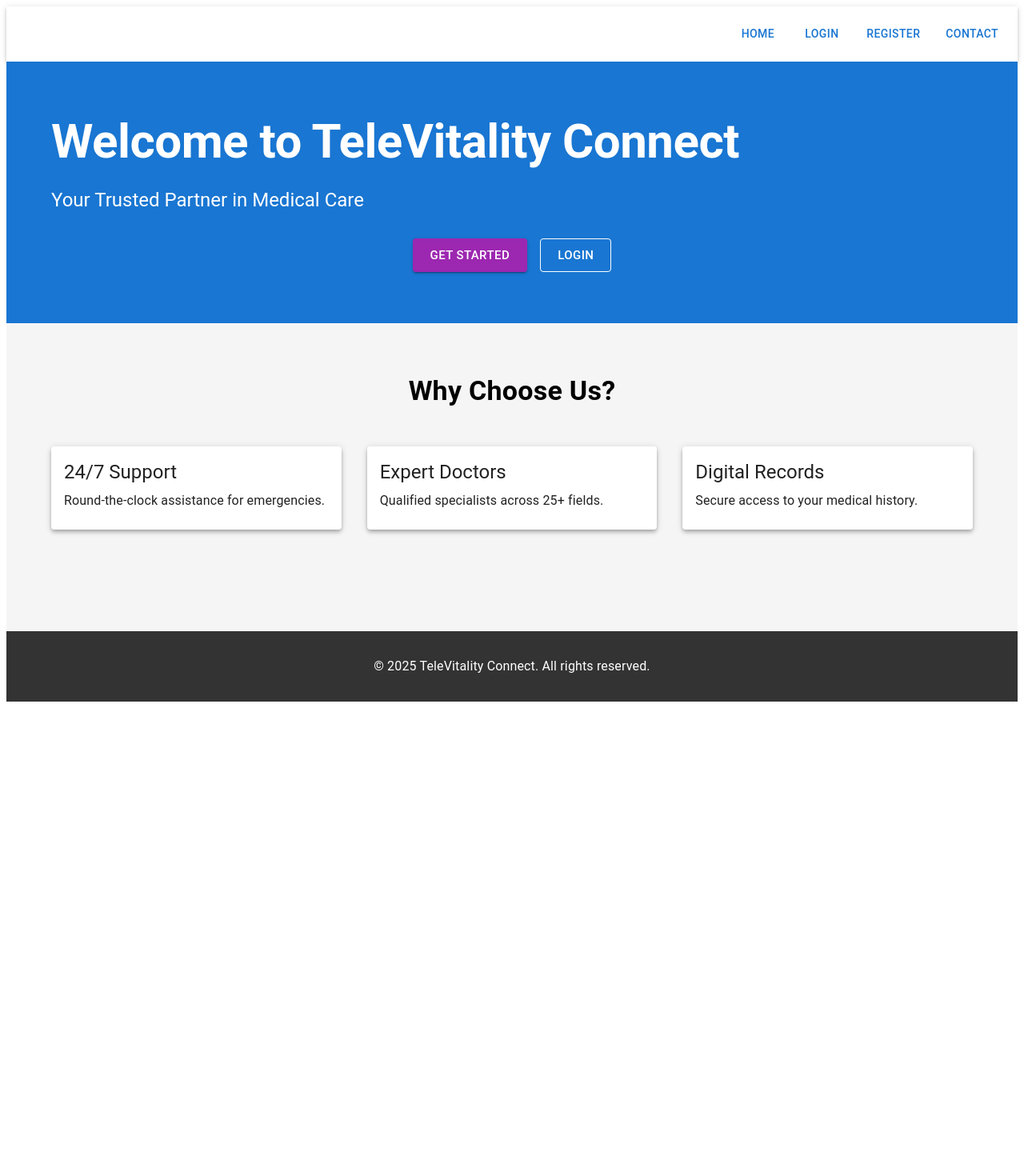
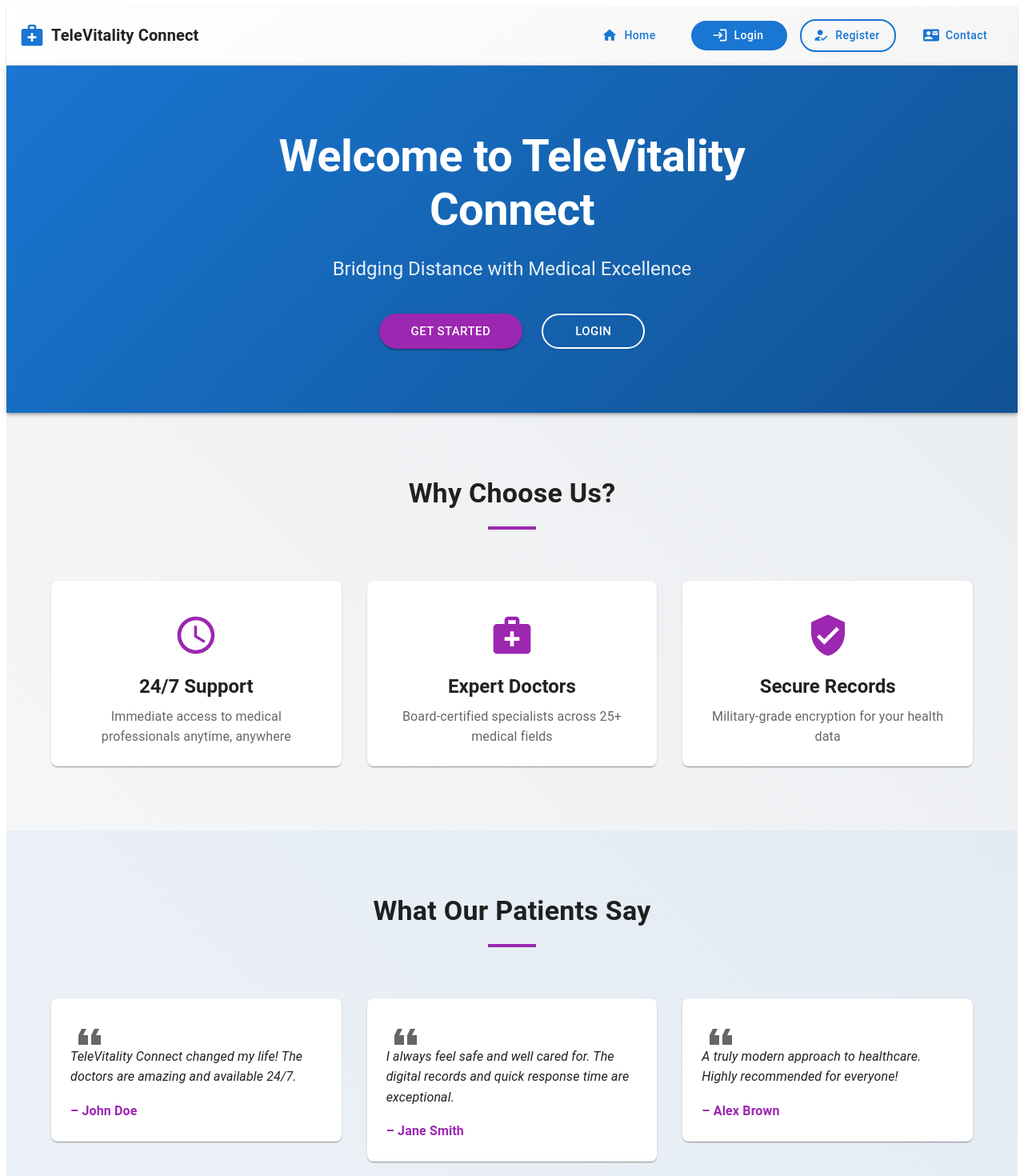
Before and after one commit to Aryaan03/TeleVitality_Connect, a React (Vite) app in the folder frontend/: page / in a window 1280 px wide. Shown: the top 1470 px of the page at 80% size. Before the commit the page ends 885 px from the top, so only its background shows below. Built offline with nearby package versions, Linux system fonts and the light colour scheme.

Commit message:
Visually enhanced Home Page and Navigation

```diff
--- a/frontend/src/components/Navigation.jsx
+++ b/frontend/src/components/Navigation.jsx
@@ -1,36 +1,182 @@
 import React from 'react';
 import { Link, Outlet, useNavigate } from 'react-router-dom';
-import { Button, Stack, Paper, Box } from '@mui/material';
+import { Button, Stack, Paper, Box, Typography, Avatar } from '@mui/material';
+import { MedicalServices, Home, Person, CalendarToday, Logout, Login, HowToReg, ContactMail } from '@mui/icons-material';
 
 export default function Navigation({ onLoginClick, onRegisterClick }) {
-  const isLoggedIn = !!localStorage.getItem('token'); // Check if user is logged in
+  const isLoggedIn = !!localStorage.getItem('token');
   const role = localStorage.getItem('role');
   const navigate = useNavigate();
+
+  const navButtonStyles = {
+    minWidth: '120px',
+    borderRadius: '20px',
+    textTransform: 'none',
+    fontWeight: '500',
+    transition: 'all 0.3s ease',
+    '&:hover': {
+      transform: 'translateY(-2px)',
+      boxShadow: 2
+    }
+  };
 
   return (
     <Box>
       {/* Top Navigation Bar */}
-      <Paper elevation={3} sx={{ p: 2, borderRadius: 0 }}>
-        <Stack direction="row" spacing={2} justifyContent="flex-end">
-          <Button component={Link} to="/">Home</Button>
-          {!isLoggedIn && <Button onClick={onLoginClick}>Login</Button>}
-          {!isLoggedIn && <Button onClick={onRegisterClick}>Register</Button>}
+      <Paper elevation={1} sx={{
+        p: 2,
+        borderRadius: 0,
+        background: 'linear-gradient(145deg, #ffffff 0%, #f5f5f5 100%)',
+        borderBottom: '1px solid rgba(0, 0, 0, 0.12)'
+      }}>
+        <Stack
+          direction="row"
+          spacing={2}
+          justifyContent="space-between"
+          alignItems="center"
+        >
+          {/* Logo/Branding Section */}
+          <Box sx={{ display: 'flex', alignItems: 'center', ml: 2 }}>
+            <MedicalServices sx={{
+              fontSize: '2rem',
+              color: 'primary.main',
+              mr: 1
+            }} />
+            <Typography
+              variant="h6"
+              component={Link}
+              to="/"
+              sx={{
+                textDecoration: 'none',
+                color: 'text.primary',
+                fontWeight: '600',
+                '&:hover': {
+                  color: 'primary.main'
+                }
+              }}
+            >
+              TeleVitality Connect
+            </Typography>
+          </Box>
 
-          {isLoggedIn && role =="doctor" && <Button component={Link} to="/doctor-profile">Profile</Button>}
-          {isLoggedIn && role =="patient" && <Button component={Link} to="/profile">Profile</Button>}
-          {isLoggedIn && role =="patient" && <Button component={Link} to="/appointments">Appointments</Button>} {/* TO BE IMPLEMENTED */}
-          {isLoggedIn && role =="doctor" && <Button component={Link} to="/doctor-appointments">Appointments</Button>} {/* TO BE IMPLEMENTED */}
-          <Button component={Link} to="/contact">Contact</Button>
+          {/* Navigation Links */}
+          <Stack direction="row" spacing={2} alignItems="center">
+            <Button
+              component={Link}
+              to="/"
+              startIcon={<Home />}
+              sx={navButtonStyles}
+            >
+              Home
+            </Button>
+
+            {!isLoggedIn && (
+              <>
+                <Button
+                  onClick={onLoginClick}
+                  startIcon={<Login />}
+                  sx={{
+                    ...navButtonStyles,
+                    backgroundColor: 'primary.main',
+                    color: 'white',
+                    '&:hover': {
+                      backgroundColor: 'primary.dark'
+                    }
+                  }}
+                >
+                  Login
+                </Button>
+                <Button
+                  onClick={onRegisterClick}
+                  startIcon={<HowToReg />}
+                  sx={{
+                    ...navButtonStyles,
+                    border: '2px solid',
+                    borderColor: 'primary.main',
+                    color: 'primary.main',
+                    '&:hover': {
+                      backgroundColor: 'primary.light'
+                    }
+                  }}
+                >
+                  Register
+                </Button>
+              </>
+            )}
+
+            {isLoggedIn && role === "doctor" && (
+              <Button
+                component={Link}
+                to="/doctor-profile"
+                startIcon={<Person />}
+                sx={navButtonStyles}
+              >
+                Profile
+              </Button>
+            )}
+
+            {isLoggedIn && role === "patient" && (
+              <Button
+                component={Link}
+                to="/profile"
+                startIcon={<Person />}
+                sx={navButtonStyles}
+              >
+                Profile
+              </Button>
+            )}
+
+            {isLoggedIn && role === "patient" && (
+              <Button
+                component={Link}
+                to="/appointments"
+                startIcon={<CalendarToday />}
+                sx={navButtonStyles}
+              >
+                Appointments
+              </Button>
+            )}
+
+            {isLoggedIn && role === "doctor" && (
+              <Button
+                component={Link}
+                to="/doctor-appointments"
+                startIcon={<CalendarToday />}
+                sx={navButtonStyles}
+              >
+                Appointments
+              </Button>
+            )}
+
+            <Button
+              component={Link}
+              to="/contact"
+              startIcon={<ContactMail />}
+              sx={navButtonStyles}
+            >
+              Contact
+            </Button>
+
             {isLoggedIn && (
               <Button
                 onClick={() => {
-                localStorage.removeItem('token'); // Logout logic
+                  localStorage.removeItem('token');
                   navigate('/');
+                }}
+                startIcon={<Logout />}
+                sx={{
+                  ...navButtonStyles,
+                  backgroundColor: 'error.light',
+                  color: 'error.contrastText',
+                  '&:hover': {
+                    backgroundColor: 'error.main'
+                  }
                 }}
               >
                 Logout
               </Button>
             )}
+          </Stack>
         </Stack>
       </Paper>
 
--- a/frontend/src/pages/HomePage.jsx
+++ b/frontend/src/pages/HomePage.jsx
@@ -1,4 +1,5 @@
 import { Button, Stack, Box, Typography, Container, Grid, Card, CardContent } from '@mui/material';
+import { MedicalServices, AccessTime, VerifiedUser, FormatQuote } from '@mui/icons-material';
 
 export default function HomePage({ onGetStartedClick, onLoginClick }) {
   return (
@@ -6,26 +7,50 @@ export default function HomePage({ onGetStartedClick, onLoginClick }) {
       display: 'flex',
       flexDirection: 'column',
       minHeight: '100vh',
-      backgroundColor: '#f5f5f5'
+      backgroundColor: '#f8f9fa',
+      backgroundImage: 'linear-gradient(45deg, #f8f9fa 0%, #e9ecef 100%)'
     }}>
       {/* Main Content */}
       <Box sx={{ flex: 1 }}>
         {/* Hero Section */}
-        <Box sx={{ py: 8, backgroundColor: '#1976d2', color: 'white' }}>
+        <Box sx={{
+          py: 10,
+          background: 'linear-gradient(135deg, #1976d2 0%, #115293 100%)',
+          color: 'white',
+          boxShadow: 3
+        }}>
           <Container>
-            <Typography variant="h2" gutterBottom sx={{ fontWeight: 'bold' }}>
+            <Box sx={{
+              maxWidth: '800px',
+              mx: 'auto',
+              textAlign: 'center',
+              animation: 'fadeIn 1s ease-in'
+            }}>
+              <Typography variant="h2" gutterBottom sx={{
+                fontWeight: 'bold',
+                fontSize: { xs: '2.5rem', md: '3.5rem' },
+                mb: 3
+              }}>
                 Welcome to TeleVitality Connect
               </Typography>
-            <Typography variant="h5" sx={{ mb: 4 }}>
-              Your Trusted Partner in Medical Care
+              <Typography variant="h5" sx={{
+                mb: 5,
+                fontSize: { xs: '1.25rem', md: '1.5rem' },
+                opacity: 0.9
+              }}>
+                Bridging Distance with Medical Excellence
               </Typography>
-            <Stack direction="row" spacing={2} justifyContent="center">
+              <Stack direction="row" spacing={3} justifyContent="center">
                 <Button
                   variant="contained"
                   color="secondary"
                   size="large"
-                // href="/register"
                   onClick={onGetStartedClick}
+                  sx={{
+                    px: 5,
+                    borderRadius: '50px',
+                    '&:hover': { transform: 'translateY(-2px)' }
+                  }}
                 >
                   Get Started
                 </Button>
@@ -33,59 +58,173 @@ export default function HomePage({ onGetStartedClick, onLoginClick }) {
                   variant="outlined"
                   color="inherit"
                   size="large"
-                // href="/login"
                   onClick={onLoginClick}
+                  sx={{
+                    px: 5,
+                    borderRadius: '50px',
+                    borderWidth: '2px',
+                    '&:hover': {
+                      backgroundColor: 'rgba(255,255,255,0.1)',
+                      borderWidth: '2px'
+                    }
+                  }}
                 >
                   Login
                 </Button>
               </Stack>
+            </Box>
           </Container>
         </Box>
 
         {/* Features Section */}
-        <Container sx={{ py: 8 }}>
-          <Typography variant="h4" align="center" gutterBottom sx={{ fontWeight: 'bold' }}>
+        <Container sx={{ py: 10 }}>
+          <Typography variant="h4" align="center" gutterBottom sx={{
+            fontWeight: 'bold',
+            mb: 8,
+            color: 'text.primary',
+            position: 'relative',
+            '&:after': {
+              content: '""',
+              display: 'block',
+              width: '60px',
+              height: '4px',
+              backgroundColor: 'secondary.main',
+              margin: '20px auto 0'
+            }
+          }}>
             Why Choose Us?
           </Typography>
-          <Grid container spacing={4} sx={{ mt: 2 }}>
-            <Grid item xs={12} md={4}>
-              <Card elevation={4}>
-                <CardContent>
-                  <Typography variant="h5" gutterBottom>24/7 Support</Typography>
-                  <Typography>Round-the-clock assistance for emergencies.</Typography>
+          <Grid container spacing={4}>
+            {[
+              { icon: <AccessTime fontSize="large" />, title: '24/7 Support', text: 'Immediate access to medical professionals anytime, anywhere' },
+              { icon: <MedicalServices fontSize="large" />, title: 'Expert Doctors', text: 'Board-certified specialists across 25+ medical fields' },
+              { icon: <VerifiedUser fontSize="large" />, title: 'Secure Records', text: 'Military-grade encryption for your health data' }
+            ].map((feature, index) => (
+              <Grid item xs={12} md={4} key={index}>
+                <Card sx={{
+                  height: '100%',
+                  borderRadius: 2,
+                  transition: 'transform 0.3s, box-shadow 0.3s',
+                  '&:hover': {
+                    transform: 'translateY(-8px)',
+                    boxShadow: 6
+                  }
+                }}>
+                  <CardContent sx={{
+                    textAlign: 'center',
+                    py: 5,
+                    px: 3
+                  }}>
+                    <Box sx={{
+                      color: 'secondary.main',
+                      mb: 2,
+                      '& .MuiSvgIcon-root': { fontSize: '3.5rem' }
+                    }}>
+                      {feature.icon}
+                    </Box>
+                    <Typography variant="h5" gutterBottom sx={{
+                      fontWeight: '600',
+                      color: 'text.primary'
+                    }}>
+                      {feature.title}
+                    </Typography>
+                    <Typography variant="body1" sx={{
+                      color: 'text.secondary',
+                      lineHeight: 1.6
+                    }}>
+                      {feature.text}
+                    </Typography>
                   </CardContent>
                 </Card>
               </Grid>
-            <Grid item xs={12} md={4}>
-              <Card elevation={4}>
-                <CardContent>
-                  <Typography variant="h5" gutterBottom>Expert Doctors</Typography>
-                  <Typography>Qualified specialists across 25+ fields.</Typography>
+            ))}
+          </Grid>
+        </Container>
+
+        {/* Testimonials Section */}
+        <Box sx={{ py: 10, backgroundColor: 'rgba(25, 118, 210, 0.05)' }}>
+          <Container>
+            <Typography variant="h4" align="center" gutterBottom sx={{
+              fontWeight: 'bold',
+              mb: 8,
+              color: 'text.primary',
+              position: 'relative',
+              '&:after': {
+                content: '""',
+                display: 'block',
+                width: '60px',
+                height: '4px',
+                backgroundColor: 'secondary.main',
+                margin: '20px auto 0'
+              }
+            }}>
+              What Our Patients Say
+            </Typography>
+            <Grid container spacing={4}>
+              {[
+                {
+                  quote: "TeleVitality Connect changed my life! The doctors are amazing and available 24/7.",
+                  author: "John Doe"
+                },
+                {
+                  quote: "I always feel safe and well cared for. The digital records and quick response time are exceptional.",
+                  author: "Jane Smith"
+                },
+                {
+                  quote: "A truly modern approach to healthcare. Highly recommended for everyone!",
+                  author: "Alex Brown"
+                }
+              ].map((testimonial, index) => (
+                <Grid item xs={12} md={4} key={index}>
+                  <Card sx={{
+                    borderRadius: 2,
+                    transition: 'transform 0.3s, box-shadow 0.3s',
+                    '&:hover': {
+                      transform: 'translateY(-5px)',
+                      boxShadow: 4
+                    }
+                  }}>
+                    <CardContent sx={{ p: 3 }}>
+                      <FormatQuote sx={{
+                        color: 'text.secondary',
+                        fontSize: '3rem',
+                        transform: 'rotate(180deg)',
+                        mb: -2
+                      }} />
+                      <Typography variant="body1" sx={{
+                        fontStyle: 'italic',
+                        color: 'text.primary',
+                        lineHeight: 1.6,
+                        mb: 2
+                      }}>
+                        {testimonial.quote}
+                      </Typography>
+                      <Typography variant="subtitle1" sx={{
+                        fontWeight: 'bold',
+                        color: 'secondary.main'
+                      }}>
+                        – {testimonial.author}
+                      </Typography>
                     </CardContent>
                   </Card>
                 </Grid>
-            <Grid item xs={12} md={4}>
-              <Card elevation={4}>
-                <CardContent>
-                  <Typography variant="h5" gutterBottom>Digital Records</Typography>
-                  <Typography>Secure access to your medical history.</Typography>
-                </CardContent>
-              </Card>
-            </Grid>
+              ))}
             </Grid>
           </Container>
+        </Box>
       </Box>
 
       {/* Footer */}
       <Box sx={{
         py: 4,
-        backgroundColor: '#333',
-        color: 'white',
-        mt: 'auto'  // This pushes the footer to the bottom
+        backgroundColor: '#1a237e',
+        color: 'rgba(255,255,255,0.9)',
+        mt: 'auto'
       }}>
         <Container>
-          <Typography align="center">
-            © 2025 TeleVitality Connect. All rights reserved.
+          <Typography align="center" variant="body2" sx={{ letterSpacing: 0.5 }}>
+            © 2025 TeleVitality Connect. All rights reserved.<br />
+            Committed to Your Health, Powered by Innovation
           </Typography>
         </Container>
       </Box>
```
Lines whose indentation alone changed are shown as unchanged.
